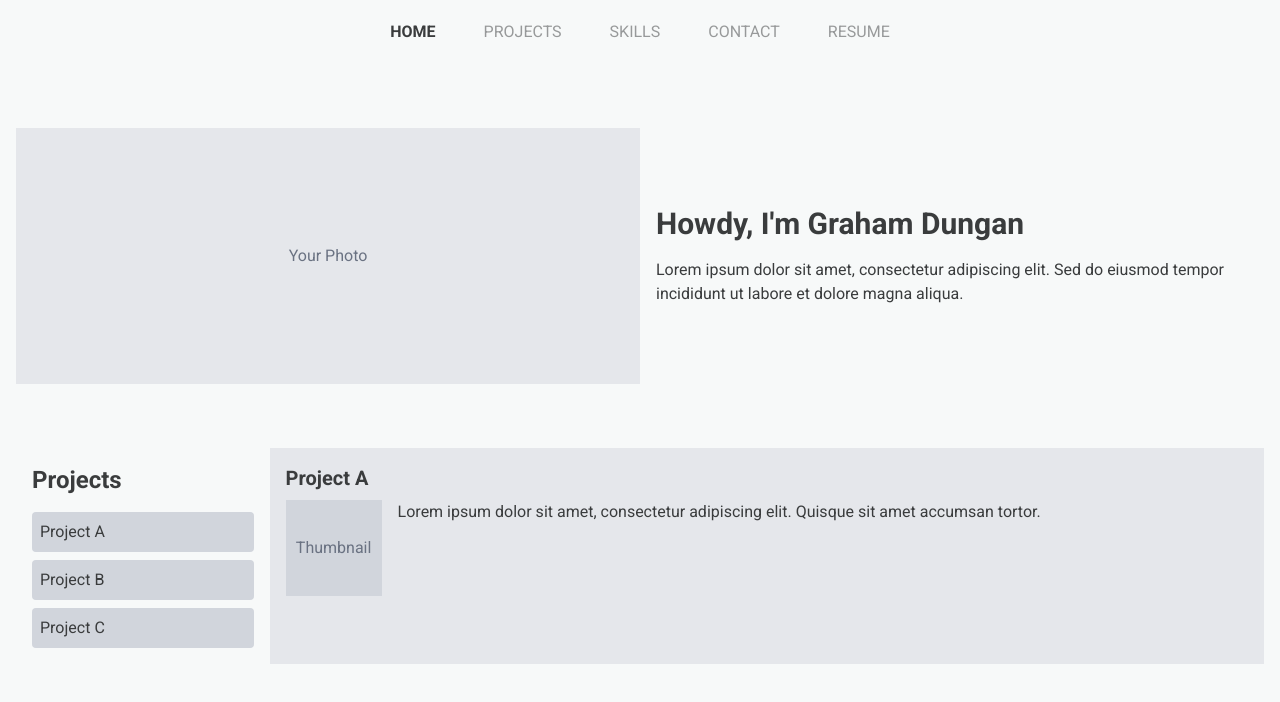
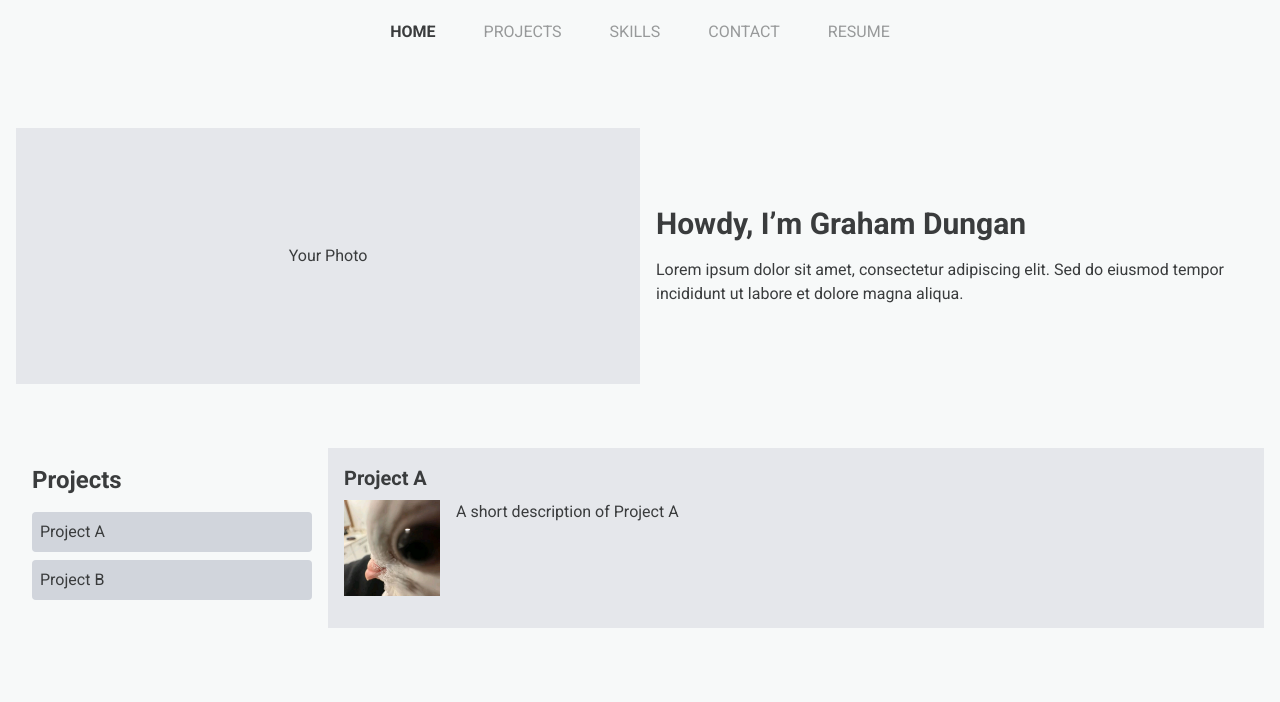
Before and after one commit to gmgrahamgm/personal-website, a React (Vite) app: page /home in a window 1280 px wide. Shown: the top 702 px of the page. Built offline with nearby package versions, Linux system fonts and the light colour scheme.

Commit message:
Added project functionality to home page

```diff
--- a/src/pages/Home.css
+++ b/src/pages/Home.css
@@ -1,6 +1,6 @@
 @import "tailwindcss";
 
-/* Intro Section */
+/* Introductory segment */
 .intro-section {
   @apply flex flex-col md:flex-row items-center py-8;
 }
@@ -11,7 +11,7 @@
   @apply w-full md:w-1/2 p-4;
 }
 
-/* Projects Preview Section */
+/* Projects Preview */
 .project-section {
   @apply flex flex-col md:flex-row py-8;
 }
@@ -19,16 +19,23 @@
   @apply w-full md:w-1/4 p-4;
 }
 .right-project-display {
-  @apply hidden md:block md:w-full md:w-3/4 p-4 bg-gray-200;
+  @apply hidden md:block md:w-3/4 p-4 bg-gray-200;
 }
 
-/* Button & Thumbnail Placeholders */
-.btn-placeholder {
-  @apply w-full text-left p-2 bg-gray-300 rounded;
+/* Buttons */
+.btn-project {
+  @apply w-full text-left p-2 bg-gray-300 rounded hover:bg-gray-400 mb-2 transition-colors duration-150;
 }
-.thumbnail-placeholder {
-  @apply w-24 h-24 bg-gray-300 flex justify-center items-center mr-4;
+
+/* Preview thumbnail */
+.thumbnail-preview {
+  @apply w-24 h-24 object-cover mr-4 mb-4;
 }
-.placeholder-text {
-  @apply text-gray-500;
+
+/* Preview text */
+.preview-title {
+  @apply text-xl font-bold mb-2;
 }
+.preview-blurb {
+  @apply text-base;
+}
--- a/src/pages/Home.jsx
+++ b/src/pages/Home.jsx
@@ -1,18 +1,37 @@
-import React from "react";
+import React, { useState } from "react";
+import { useNavigate } from "react-router-dom";
+import projects from "../data/projects.json";
 import "./Home.css";
 
+// bundle all your src/assets images into a lookup map
+const assetMap = import.meta.glob("../assets/**/*.{png,jpg,jpeg,svg}", {
+  eager: true,
+  as: "url",
+});
+
 export default function Home() {
+  const [previewIndex, setPreviewIndex] = useState(0);
+  const navigate = useNavigate();
+
+  const preview = projects[previewIndex];
+  const thumbKey = `../assets/${preview.thumbnail}`;
+  const thumbUrl = assetMap[thumbKey];
+
+  const goToProject = (idx) => {
+    // pass the project index so Projects.jsx can pick it up
+    navigate("/projects", { state: { projectIndex: idx } });
+  };
+
   return (
     <div>
-      {/* Introductory Segment */}
+      {/* Intro section stays the same */}
       <section className="intro-section">
         <div className="intro-left">
-          {/* Placeholder for your photo */}
           <span className="placeholder-text">Your Photo</span>
         </div>
         <div className="intro-right">
           <h1 className="text-3xl font-bold mb-4">
-            Howdy, I'm <strong>Graham Dungan</strong>
+            Howdy, I’m <strong>Graham Dungan</strong>
           </h1>
           <p>
             Lorem ipsum dolor sit amet, consectetur adipiscing elit. Sed do
@@ -21,27 +40,33 @@ export default function Home() {
         </div>
       </section>
 
-      {/* Projects Preview Segment */}
+      {/* Projects preview */}
       <section className="project-section">
         <div className="left-project-list">
           <h2 className="text-2xl font-bold mb-4">Projects</h2>
-          <div className="space-y-2">
-            <button className="btn-placeholder">Project A</button>
-            <button className="btn-placeholder">Project B</button>
-            <button className="btn-placeholder">Project C</button>
-          </div>
+          {projects.map((p, idx) => (
+            <button
+              key={p.id}
+              className="btn-project"
+              onMouseEnter={() => setPreviewIndex(idx)}
+              onClick={() => goToProject(idx)}
+            >
+              {p.title}
+            </button>
+          ))}
         </div>
 
         <div className="right-project-display">
-          <h3 className="text-xl font-bold mb-2">Project A</h3>
+          <h3 className="preview-title">{preview.title}</h3>
           <div className="flex items-start">
-            <div className="thumbnail-placeholder">
-              <span className="placeholder-text">Thumbnail</span>
-            </div>
-            <p>
-              Lorem ipsum dolor sit amet, consectetur adipiscing elit. Quisque
-              sit amet accumsan tortor.
-            </p>
+            {thumbUrl && (
+              <img
+                src={thumbUrl}
+                alt={`${preview.title} thumbnail`}
+                className="thumbnail-preview"
+              />
+            )}
+            <p className="preview-blurb">{preview.blurb}</p>
           </div>
         </div>
       </section>
--- a/src/pages/Projects.jsx
+++ b/src/pages/Projects.jsx
@@ -1,4 +1,5 @@
 import React, { useState, useEffect } from "react";
+import { useLocation } from "react-router-dom";
 import projects from "../data/projects.json";
 import "./Projects.css";
 
@@ -9,7 +10,8 @@ const assetMap = import.meta.glob("../assets/**/*.{png,jpg,jpeg,svg}", {
 });
 
 export default function Projects() {
-  const [projectIndex, setProjectIndex] = useState(0);
+  const { state } = useLocation();
+  const [projectIndex, setProjectIndex] = useState(state?.projectIndex ?? 0);
   const [imageIndex, setImageIndex] = useState(0);
   const current = projects[projectIndex] || {};
   const imgs = current.images || [];
```
